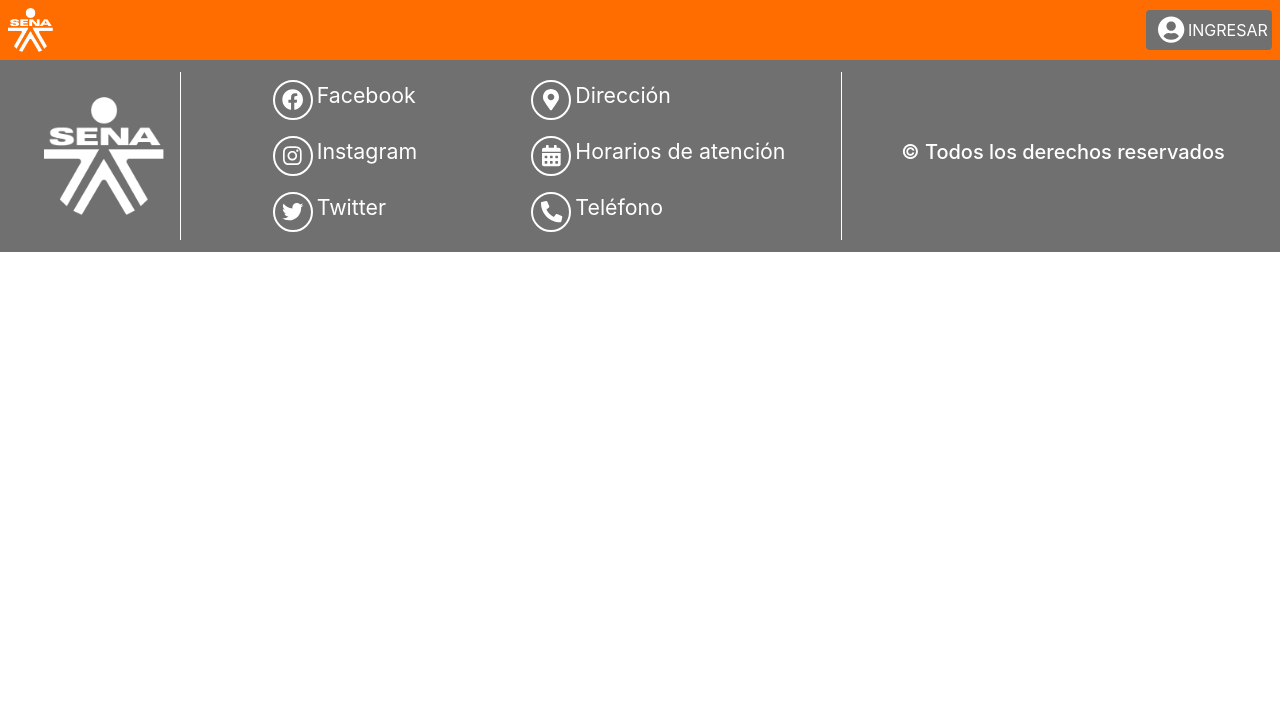
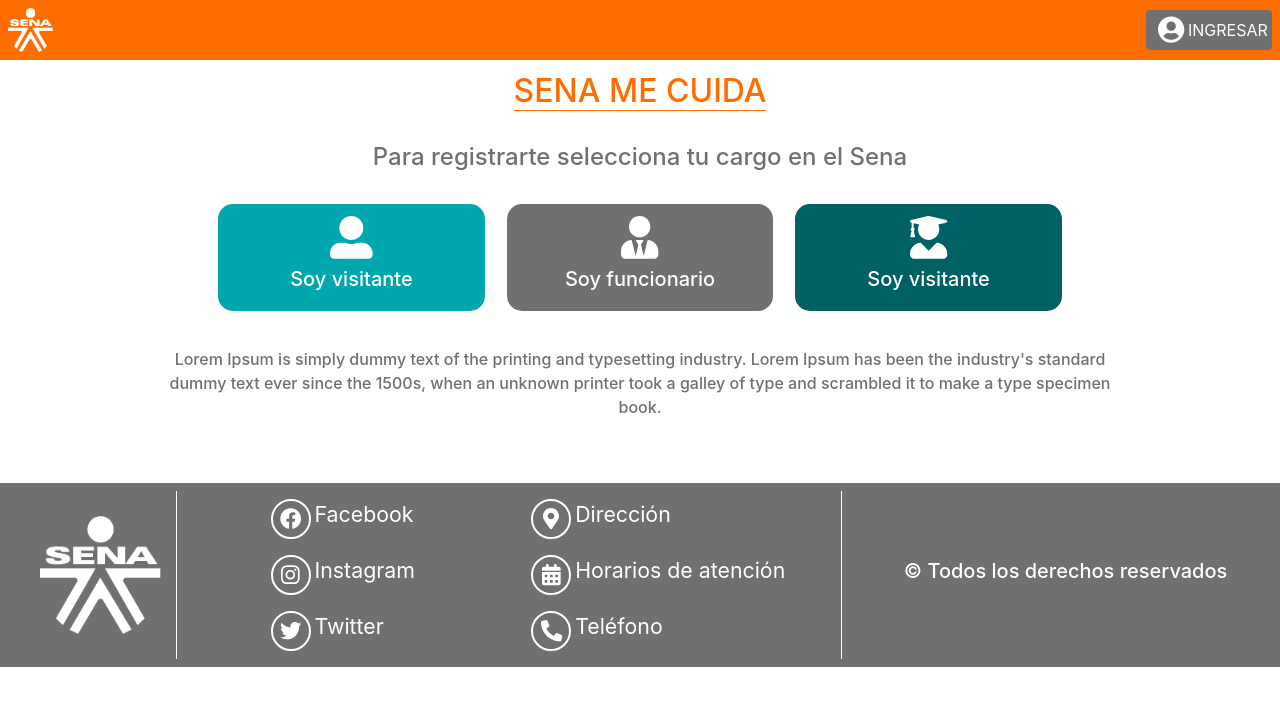
Before and after one commit to emachado0923/IngresoSena, a React (Create React App) app in the folder senamecuida/: page / in a window 1280 px wide. Shown: the top 706 px of the page. Built offline with nearby package versions, Linux system fonts and the light colour scheme.

Commit message:
Crear vista inicio

```diff
--- a/senamecuida/src/App.js
+++ b/senamecuida/src/App.js
@@ -1,17 +1,15 @@
 import React from 'react';
-import './App.css';
+// import './App.css';
 import "bootstrap/dist/css/bootstrap.min.css";
-import {faUser} from '@fortawesome/free-solid-svg-icons';
 import NavTopLanding from './Components/Navs/navTopLanding';
-import {Title, SubTitle, Text} from './Components/common/Texts';
-import { CardRol } from './Components/Cards/Card';
+import Inicio from '../src/Views/Inicio';
 import { Footer } from './Components/Footer/Footer';
 
 function App() {
   return (
-    <div>
+    <div >
       <NavTopLanding/>
-
+        <Inicio/>
       <Footer/>
     </div>
   );
--- a/senamecuida/src/Components/Cards/estilos.css
+++ b/senamecuida/src/Components/Cards/estilos.css
@@ -1,11 +1,24 @@
 .card {
-    min-width: 10%;
-    max-width: 20%;
+    min-width: 30%;
+    max-width: 100%;
+    max-height: 20vh;
     display: flex;
     flex-direction: column;
     justify-content: space-between;
     align-items: center;
     padding: 12px;
     color: #fff;
-    font-size: 20pt;
+    font-size: 32pt;
+    border: none;
+    border-radius: 15px;
+    margin: 12px 0;
 }
+
+.card h5 {
+    margin: 8px 0;
+}
+
+.card:hover {
+    background: rgba(0, 0, 0, 0.705) !important;
+    cursor: pointer;
+}
--- a/senamecuida/src/Components/Footer/estilos.css
+++ b/senamecuida/src/Components/Footer/estilos.css
@@ -18,7 +18,8 @@
     background: #707070;
     display: flex;
     justify-content: space-around;
-    padding: 12px;
+    padding: 8px;
+    margin-top: 24px;
 }
 
 .logoFooter {
--- a/senamecuida/src/Components/common/Texts.js
+++ b/senamecuida/src/Components/common/Texts.js
@@ -17,10 +17,10 @@
 
     )
 }
-const Text = ({text})=>{
+const Text = ({text, align})=>{
     return(
         <div className='text'>
-            <p>{text}</p>
+            <p style={{textAlign: align}}>{text}</p>
         </div>
     )
 }
--- a/senamecuida/src/Components/common/estilos.css
+++ b/senamecuida/src/Components/common/estilos.css
@@ -48,6 +48,7 @@
     justify-content: center;
     align-items: center;
     color: #707070;
+    margin: 12px 0;
 }
 
 
@@ -59,11 +60,11 @@
     justify-content: center;
     align-items: center;
     padding: 12px;
-    margin: 8px 0;
+    margin: 12px 0;
 }
 
 .text p {
     width: 90%;
     color: #707070;
-    font-weight: 300;
+    font-weight: 500;
 }
--- /dev/null
+++ b/senamecuida/src/Views/Inicio/estilos.css
@@ -0,0 +1,14 @@
+.container {
+    width: 100%;
+    display: flex;
+    flex-direction: column;
+    justify-content: center;
+    align-items: center;
+}
+
+.contCards {
+    width: 80%;
+    display: flex;
+    flex-direction: row;
+    justify-content: space-evenly;
+}
--- /dev/null
+++ b/senamecuida/src/Views/Inicio/index.js
@@ -0,0 +1,31 @@
+import React, { Component } from 'react';
+import { Title, SubTitle, Text } from '../../Components/common/Texts';
+import { CardRol } from '../../Components/Cards/Card';
+import { faUserAlt, faUserTie, faUserGraduate } from '@fortawesome/free-solid-svg-icons';
+
+import './estilos.css'
+
+class Inicio extends Component {
+    render() {
+        return (
+            <div className='container'>
+                <Title title='SENA ME CUIDA' />
+                <SubTitle title='Para registrarte selecciona tu cargo en el Sena' />
+                <div className='contCards'>
+                    <CardRol title='Soy visitante' bgColor='#00A7AF' icon={faUserAlt} />
+                    <CardRol title='Soy funcionario' bgColor='#707070' icon={faUserTie} />
+                    <CardRol title='Soy visitante' bgColor='#006164' icon={faUserGraduate} />
+                </div>
+                <div className='contText'>
+                    <Text
+                        align='center'
+                        text="Lorem Ipsum is simply dummy text of the printing and typesetting industry. Lorem Ipsum has been the industry's standard dummy text ever since the 1500s, when an unknown printer took a galley of type and scrambled it to make a type specimen book."
+                    />
+
+                </div>
+            </div>
+        )
+    }
+}
+
+export default Inicio
```
